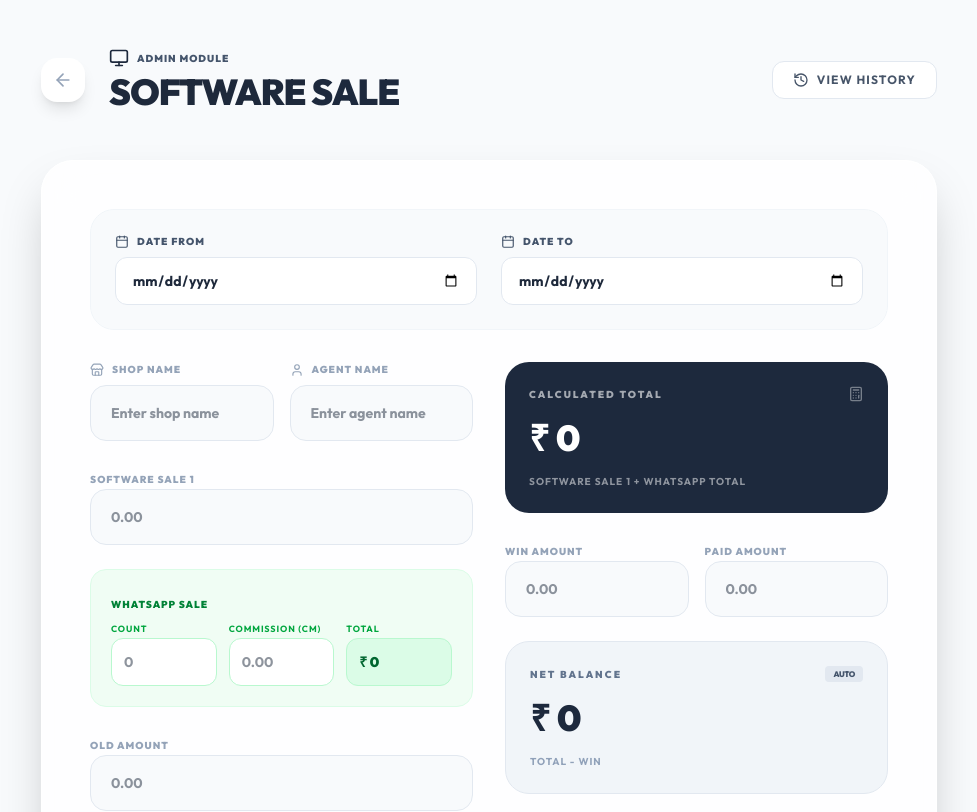
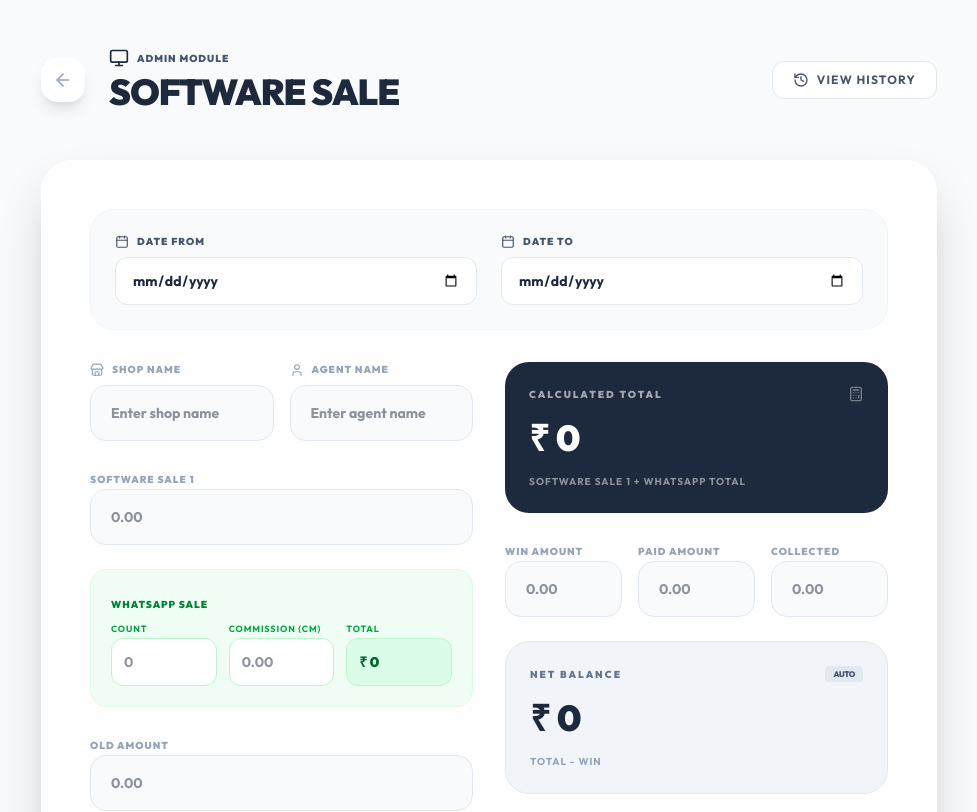
Before and after one commit to AkshayAnand7/RK-group, a Next.js app: page /software-sale in a window 1280 px wide. Shown: the top 812 px of the page, without its empty margins (151-1128 px from the left). Built offline with nearby package versions, Linux system fonts and the light colour scheme.

Commit message:
feat: add collected_amount field to software sales form

```diff
--- a/src/app/software-sale/actions.ts
+++ b/src/app/software-sale/actions.ts
@@ -21,6 +21,7 @@ export async function submitSoftwareSale(formData: any) {
     total,
     win_amount,
     paid_amount,
+    collected_amount,
     balance
   } = formData
 
@@ -37,6 +38,7 @@ export async function submitSoftwareSale(formData: any) {
     total: parseFloat(total),
     win_amount: parseFloat(win_amount),
     paid_amount: parseFloat(paid_amount),
+    collected_amount: parseFloat(collected_amount),
     balance: parseFloat(balance)
   })
 
--- a/src/app/software-sale/page.tsx
+++ b/src/app/software-sale/page.tsx
@@ -26,6 +26,7 @@ export default function SoftwareSalePage() {
     total: 0,
     win_amount: "",
     paid_amount: "",
+    collected_amount: "",
     balance: 0
   });
 
@@ -75,6 +76,7 @@ export default function SoftwareSalePage() {
           `💰 *TOTAL:* ₹${formData.total}%0A` +
           `🏆 *Win Amount:* ₹${formData.win_amount}%0A` +
           `💵 *Paid Amount:* ₹${formData.paid_amount}%0A` +
+          `📥 *Collected Amount:* ₹${formData.collected_amount}%0A` +
           `📉 *BALANCE:* ₹${formData.balance}%0A` +
           `----------------------------%0A` +
           `✅ *Submitted by Admin*`;
@@ -95,7 +97,8 @@ export default function SoftwareSalePage() {
           whatsapp_total: 0,
           old_amount: "",
           win_amount: "",
-          paid_amount: ""
+          paid_amount: "",
+          collected_amount: ""
         }));
       }
     } catch (err) {
@@ -271,7 +274,7 @@ export default function SoftwareSalePage() {
                 <p className="text-[10px] font-bold opacity-50 uppercase tracking-widest">Software Sale 1 + WhatsApp Total</p>
               </div>
 
-              <div className="grid grid-cols-2 gap-4">
+              <div className="grid grid-cols-1 md:grid-cols-3 gap-4">
                 <div className="space-y-2">
                   <label className="text-[10px] font-black text-text-muted uppercase tracking-widest">Win Amount</label>
                   <input
@@ -291,6 +294,17 @@ export default function SoftwareSalePage() {
                     placeholder="0.00"
                     value={formData.paid_amount}
                     onChange={e => setFormData({...formData, paid_amount: e.target.value})}
+                    className="w-full h-14 px-5 bg-page border border-border rounded-2xl text-sm font-bold focus:border-slate-800 focus:ring-4 focus:ring-slate-800/5 transition-all outline-none"
+                  />
+                </div>
+                <div className="space-y-2">
+                  <label className="text-[10px] font-black text-text-muted uppercase tracking-widest">Collected</label>
+                  <input
+                    type="number"
+                    required
+                    placeholder="0.00"
+                    value={formData.collected_amount}
+                    onChange={e => setFormData({...formData, collected_amount: e.target.value})}
                     className="w-full h-14 px-5 bg-page border border-border rounded-2xl text-sm font-bold focus:border-slate-800 focus:ring-4 focus:ring-slate-800/5 transition-all outline-none"
                   />
                 </div>
@@ -322,7 +336,7 @@ export default function SoftwareSalePage() {
                   date_from: "", date_to: "", shop_name: "", agent_name: "",
                   software_sale_1: "", whatsapp_count: "", whatsapp_cm: "",
                   whatsapp_total: 0, old_amount: "", total: 0, win_amount: "",
-                  paid_amount: "", balance: 0
+                  paid_amount: "", collected_amount: "", balance: 0
                 })}
                 className="w-full md:w-auto h-16 px-8 bg-white border border-border rounded-2xl font-black text-xs uppercase tracking-widest text-text-muted hover:bg-slate-50 transition-colors"
               >
```
